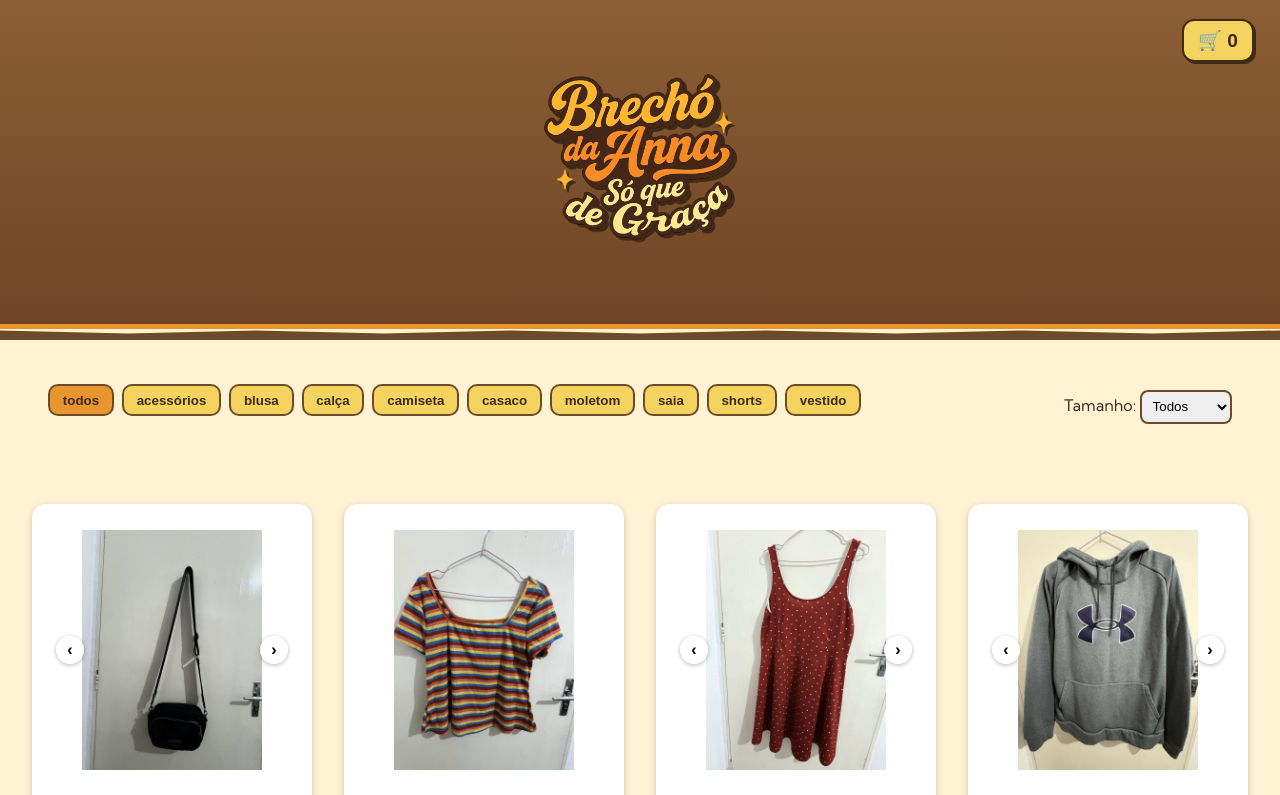
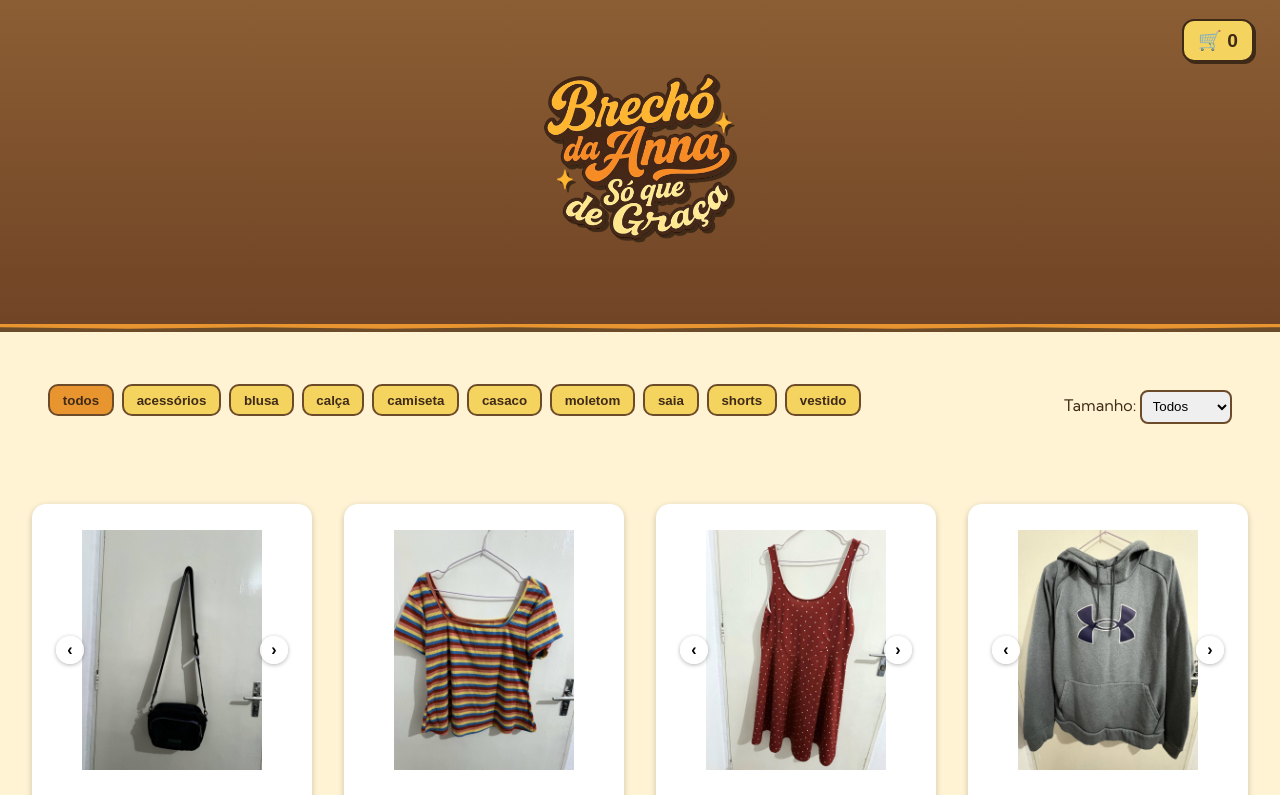
Before and after one commit to accsn/guardaroupa, a plain HTML site: page index.html in a window 1280 px wide. Shown: the top 795 px of the page. Drawn offline with Linux system fonts and the light colour scheme; a web font is replaced by a local one.

Commit message:
Update style.css

```diff
--- a/style.css
+++ b/style.css
@@ -28,10 +28,10 @@ header {
 header::after {
   content: "";
   position: absolute;
-  bottom: -16px;  /* moved up */
+  bottom: -8px;  /* moved up */
   left: 0;
   width: 100%;
-  height: 16px;   /* smaller wave */
+  height: 8px;   /* smaller wave */
   background: var(--brown);
   clip-path: polygon(
     0 40%, 10% 60%, 20% 40%, 30% 60%,
```
